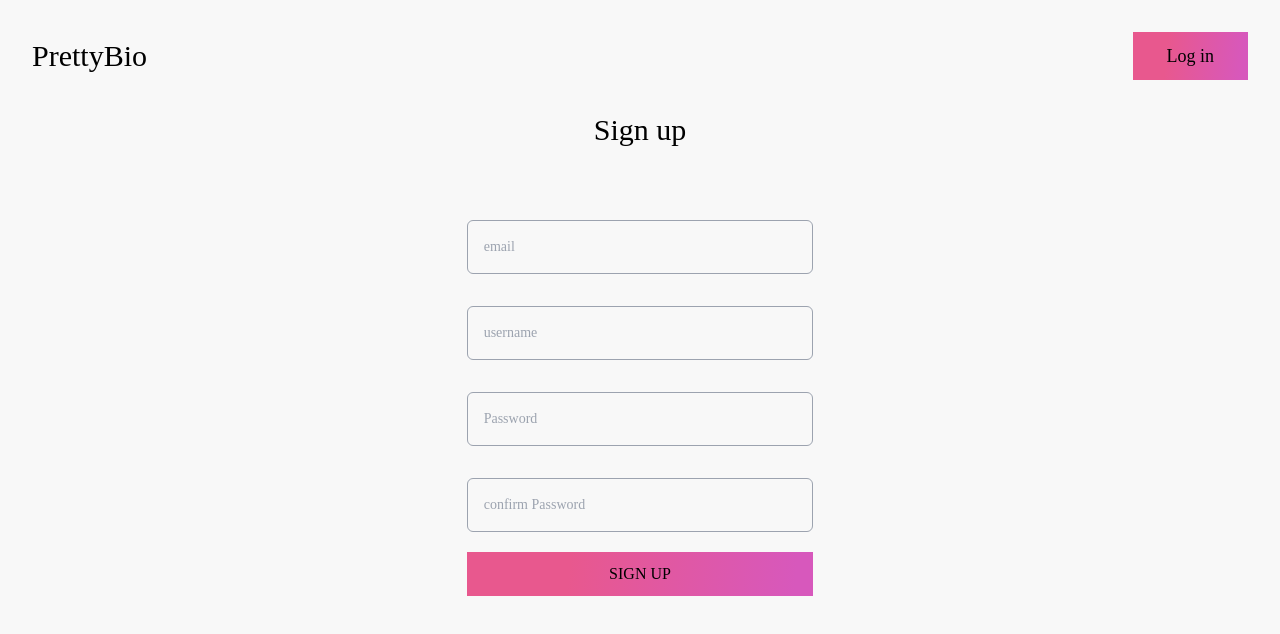
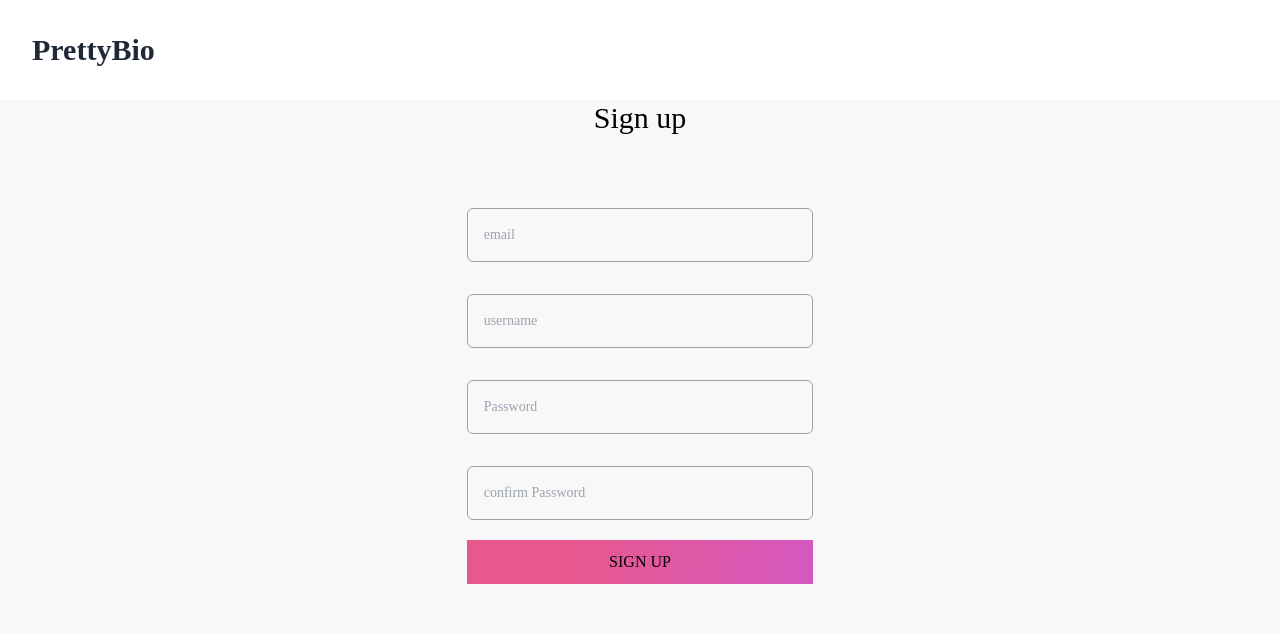
Before and after one commit to devtofunmi/prettybio, a Next.js app: page /Signup in a window 1280 px wide. Shown: the top 634 px of the page. Built offline with nearby package versions, Linux system fonts and the light colour scheme; a web font is replaced by a local one.

Commit message:
im gonna delete this component,i dont need this mf again

```diff
--- a/components/SignupNavbar.jsx
+++ b/components/SignupNavbar.jsx
@@ -1,46 +1,18 @@
 import Link from "next/link";
-import React, { useEffect, useState } from "react";
-import { useTheme } from "next-themes";
-import GradientBorder from "./GradientBorder";
+import React  from "react";
+
 
 const SignupNavbar = () => {
-   const { systemTheme, theme, setTheme } = useTheme();
-   const [mounted, setMounted] = useState(false);
-
-   useEffect(() => {
-     setMounted(true);
-   }, []);
-
-   if (!mounted) return null;
-   const currentTheme = theme === "system" ? systemTheme : theme;
   return (
     <div
-      className={`${
-        currentTheme === "dark"
-          ? "flex items-center justify-between p-4 lg:p-8 text-text"
-          : "flex items-center justify-between p-4 lg:p-8 text-black"
-      }`}
+      className="flex bg-white p-4 lg:p-8 "
     >
       <div>
         <Link href="/">
-          <h2 className="text-[20px] md:text-3xl">PrettyBio</h2>
+        <h2 className="text-3xl font-bold text-gray-800">PrettyBio</h2>
         </Link>
       </div>
-      <div>
-        <GradientBorder>
-          <Link href="/Login">
-            <button
-              className={`${
-                currentTheme === "dark"
-                  ? "bg-transparent text-sm lg:text-lg px-8 py-2 text-btntext"
-                  : "bg-transparent text-sm lg:text-lg px-8 py-2 text-black"
-              }`}
-            >
-              Log in
-            </button>
-          </Link>
-        </GradientBorder>
-      </div>
+
     </div>
   );
 };
```
